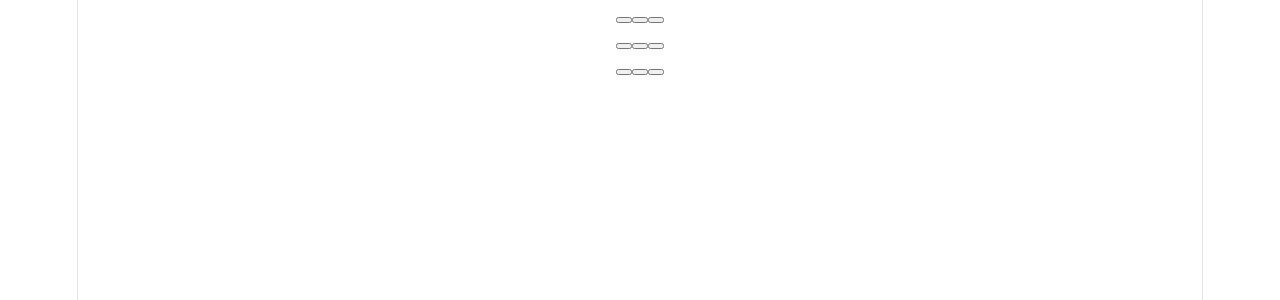
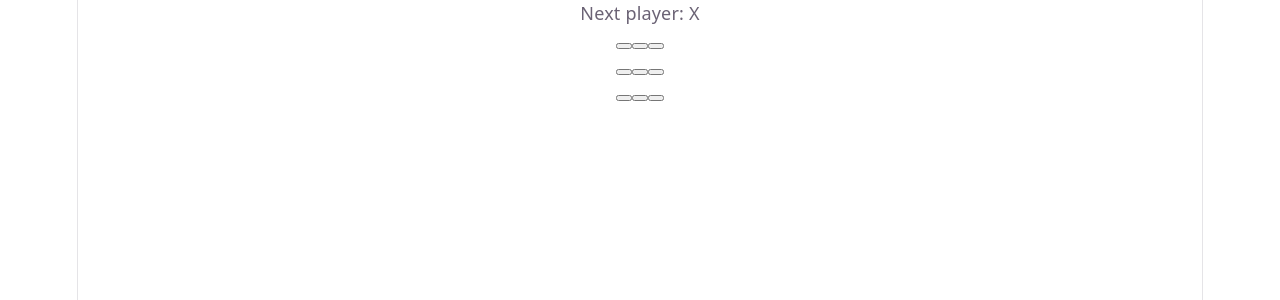
Before and after one commit to Grease-Demon/my-react-app, a React (Vite) app: page / in a window 1280 px wide. Shown: the top 300 px of the page. Built offline with nearby package versions, Linux system fonts and the light colour scheme.

Commit message:
show game status

```diff
--- a/src/App.jsx
+++ b/src/App.jsx
@@ -29,8 +29,18 @@
     setXIsNext(!xIsNext);
   }
 
+  const winner = calculateWinner(squares);
+  let status;
+
+  if (winner) {
+    status = 'Winner: ' + winner;
+  } else {
+    status = 'Next player: ' + (xIsNext ? 'X' : 'O');
+  }
+
   return (
     <>
+      <div className="status">{status}</div>
       <div className="board-row">
         <Square value={squares[0]} onSquareClick={() => handleClick(0)} />
         <Square value={squares[1]} onSquareClick={() => handleClick(1)} />
```
